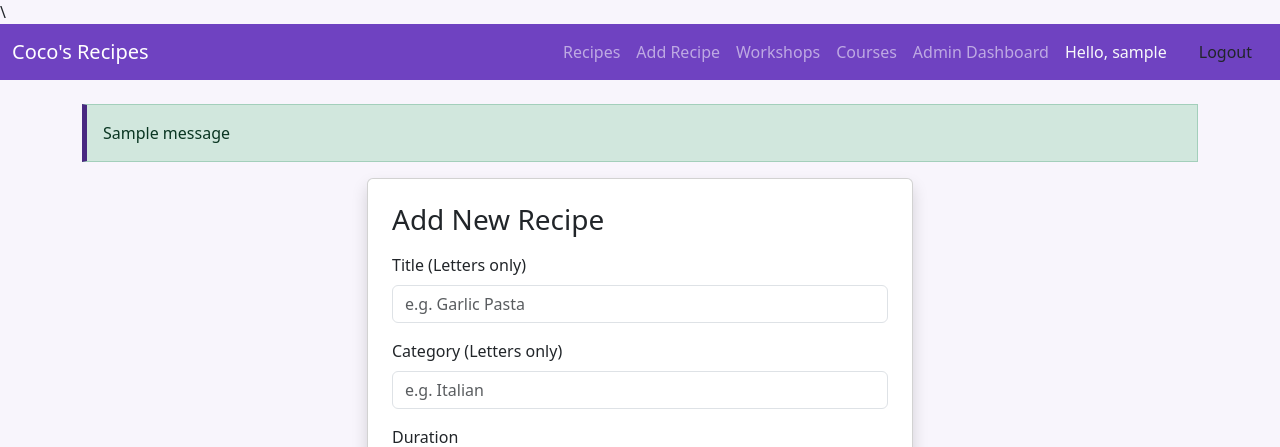
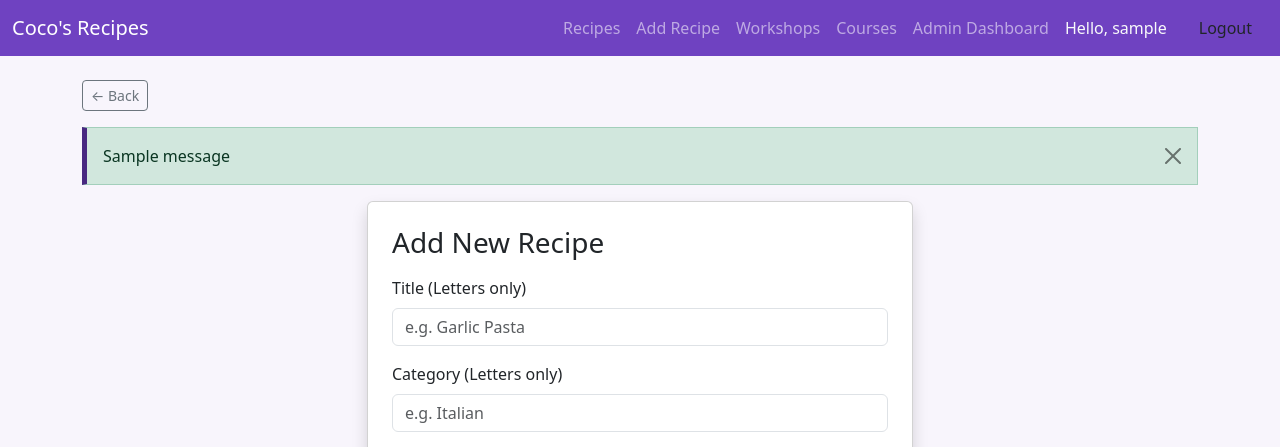
Before and after one commit to subhalakshmisubhi/Coco-s-Recipes, a Flask app: page /add_recipe in a window 1280 px wide. Shown: the top 447 px of the page. Run offline with Flask 3, Linux system fonts and the light colour scheme; the visitor is signed in with stand-in values (Sample User, id 1); tables that the repository leaves empty hold one stand-in row (values such as "Sample post"); one stand-in notice (Sample message) is shown.

Commit message:
Update base.html

```diff
--- a/templates/base.html
+++ b/templates/base.html
@@ -1,4 +1,4 @@
-\<!DOCTYPE html>
+<!DOCTYPE html>
 <html lang="en">
 <head>
     <meta charset="UTF-8">
@@ -31,14 +31,22 @@
         </div>
     </nav>
     <div class="container mt-3">
+        {% if session.get('user_id') %}
+            <button onclick="history.back()" class="btn btn-outline-secondary btn-sm mb-3">← Back</button>
+        {% endif %}
+
         {% with messages = get_flashed_messages(with_categories=true) %}
             {% if messages %}
                 {% for category, message in messages %}
-                    <div class="alert alert-{{ category }}" role="alert">{{ message }}</div>
+                    <div class="alert alert-{{ category }} alert-dismissible fade show" role="alert">
+                        {{ message }}
+                        <button type="button" class="btn-close" data-bs-dismiss="alert" aria-label="Close"></button>
+                    </div>
                 {% endfor %}
             {% endif %}
         {% endwith %}
         {% block content %}{% endblock %}
     </div>
+    <script src="https://cdn.jsdelivr.net/npm/bootstrap@5.3.0/dist/js/bootstrap.bundle.min.js"></script>
 </body>
 </html>
```
